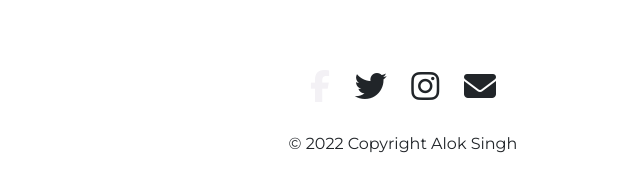
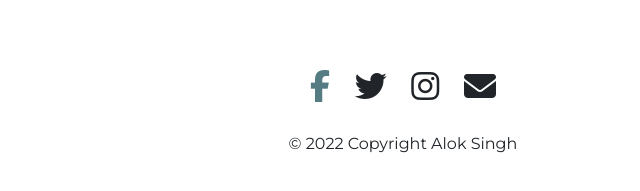
Before and after one commit to inquisitive9/Bootstrap, a plain HTML site: page index.html in a window 1280 px wide. In both pictures the pointer is over the icon 556 px from the left and 3215 px from the top of the page. Shown: the part 3130-3321 px from the top of the page, 237-877 px from the left. Drawn offline with nearby package versions, Linux system fonts and the light colour scheme.

Commit message:
hover state change

```diff
--- a/css/styles.css
+++ b/css/styles.css
@@ -196,5 +196,5 @@ Footer Section
 }
 
 .social-icon:hover {
-    color: #f3f1f5;
+    color:#557B83;
 }
```
